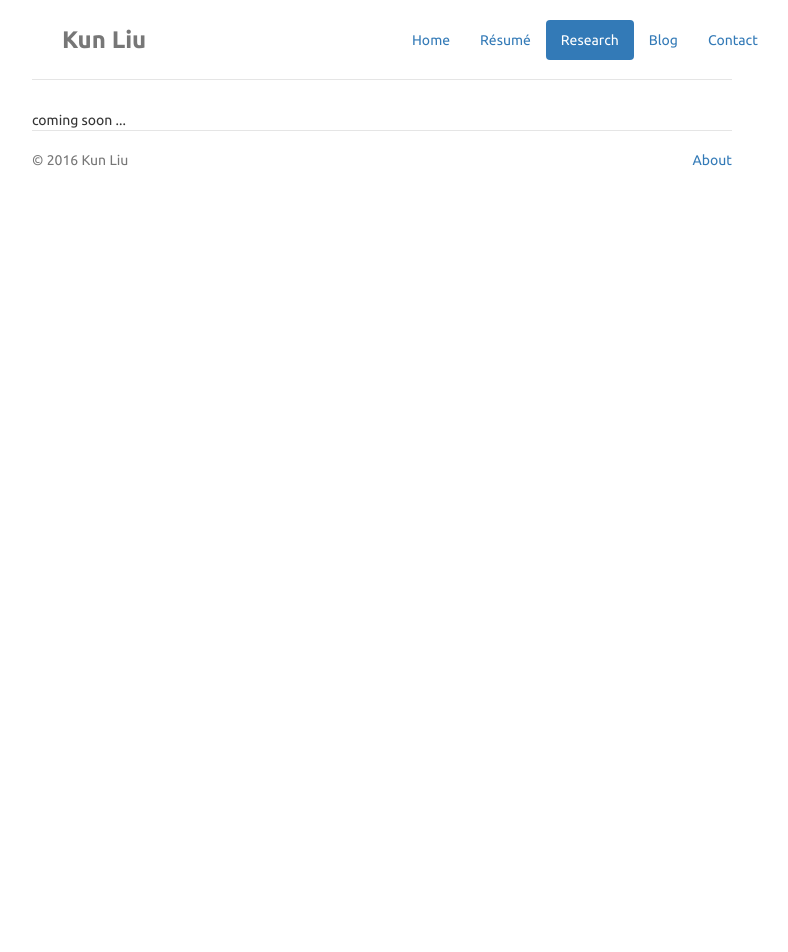
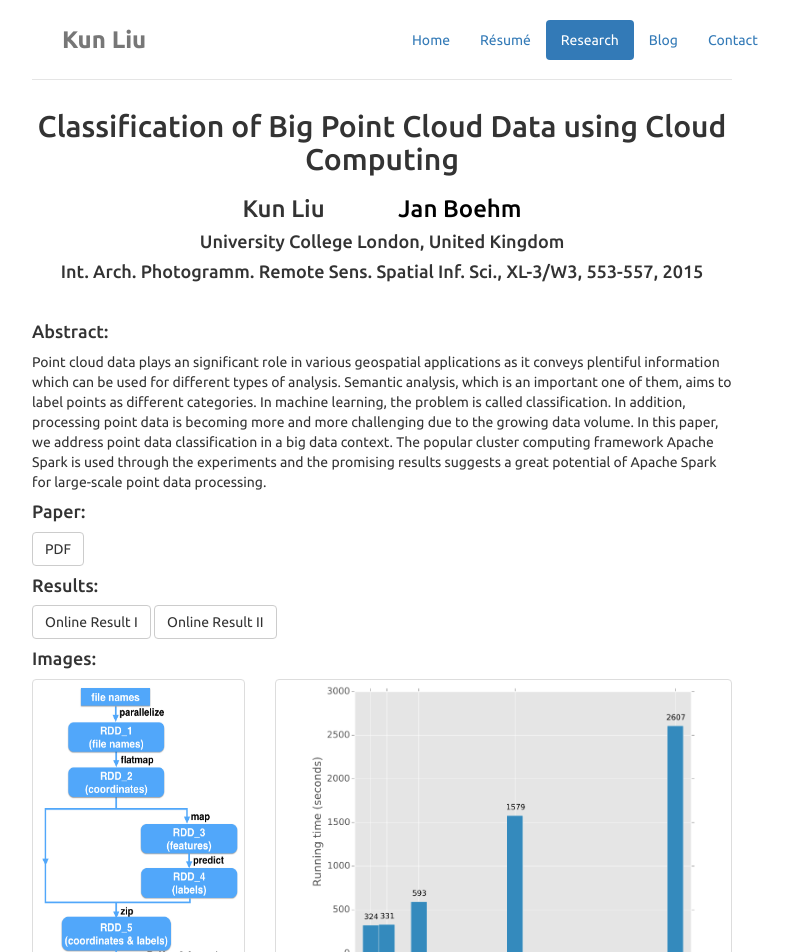
Before and after one commit to kwunlyou/kwunlyou.github.io, a Jekyll site: the page built from research/classification_of_big_point_cloud_data_using_cloud_computing.html, in a window 1280 px wide. Shown: the top 952 px of the page, without its empty margins (258-1046 px from the left). Built offline with Jekyll 4.4.1, drawn with Linux system fonts in a browser that asks for light colours; nearby versions of some CDN libraries; before the commit the page ends 900 px from its top, so only the background shows below that; some of the changed text lies outside the part shown.

Commit message:
add research content

```diff
--- a/assets/css/style.css
+++ b/assets/css/style.css
@@ -13,3 +13,8 @@ body {font-family: 'Ubuntu', sans-serif;}
 .project-title {margin-left: 0px; margin-right: 0px; margin-top: 0px; margin-bottom: 0px; font-size: 20px;}
 .project-introduction {margin-left: 0px; margin-right: 0px; margin-top: 5px; margin-bottom: 0px; font-size: 14px;}
 .project-links {margin-left: 0px; margin-right: 0px; margin-top: 0px; margin-bottom: 0px; font-size: 18px;}
+
+.paper-title {text-align: center;}
+.paper-authors {text-align: center;}
+.paper-author-affiliations {text-align: center;}
+.paper-publisher {text-align: center;}
--- a/research/classification_of_big_point_cloud_data_using_cloud_computing.html
+++ b/research/classification_of_big_point_cloud_data_using_cloud_computing.html
@@ -8,4 +8,83 @@ research: active
 blog: passive
 contact: passive
 ---
-coming soon ...
+<div>
+    <h2 class="paper-title">Classification of Big Point Cloud Data using Cloud Computing</h2>
+    <h3 class="paper-authors">
+        Kun Liu
+        <a style="padding-left:68px;color: black"
+           href="https://iris.ucl.ac.uk/iris/browse/profile?upi=JOBOE65" target="_blank">Jan Boehm
+        </a>
+    </h3>
+    <h4 class="paper-author-affiliations">University College London, United Kingdom</h4>
+    <h4 class="paper-publisher">Int. Arch. Photogramm. Remote Sens. Spatial Inf. Sci., XL-3/W3, 553-557, 2015</h4>
+    <br>
+    <div>
+        <h4>Abstract:</h4>
+        <p>
+            Point cloud data plays an significant role in various geospatial applications as it conveys plentiful
+            information
+            which can be used for different types of analysis. Semantic analysis, which is an important one of them,
+            aims to
+            label points as different categories. In machine learning, the problem is called classification. In
+            addition,
+            processing point data is becoming more and more challenging due to the growing data volume. In this paper,
+            we
+            address point data classification in a big data context. The popular cluster computing framework Apache
+            Spark is
+            used through the experiments and the promising results suggests a great potential of Apache Spark for
+            large-scale
+            point data processing.
+        </p>
+    </div>
+    <div>
+        <h4>Paper:</h4>
+        <a class="btn btn-default" href="/assets/paper/classification_of_big_point_cloud_data_using_cloud_computing.pdf"
+           role="button" target="_blank">PDF</a>
+    </div>
+    <div>
+        <h4>Results:</h4>
+        <a class="btn btn-default"
+           href="http://146.140.214.149/Toul1_4_LAMB93_000068_dim_rf_result/examples/Toul1_4_LAMB93_000068_dim_rf_result.ply.html"
+           role="button" target="_blank">Online Result I</a> <a class="btn btn-default"
+                                                                href="http://146.140.214.149/Toul1_4_LAMB93_000070_dim_rf_result/examples/Toul1_4_LAMB93_000070_dim_rf_result.ply.html"
+                                                                role="button" target="_blank">Online Result II</a>
+    </div>
+    <div>
+        <h4>Images:</h4>
+        <div class="row">
+            <div class="col-sm-4">
+                <a href="/assets/img/research/classification_of_big_point_cloud_data_using_cloud_computing/rdd.jpg"
+                   class="thumbnail">
+                    <img src="/assets/img/research/classification_of_big_point_cloud_data_using_cloud_computing/rdd.jpg"
+                         alt="rdd" style="width:216px;height:300px">
+                </a>
+                <p>
+                    <b>Figure 1:</b> The directed acyclic graph (DAG) in our implementa- tion using Apache Spark.
+                </p>
+            </div>
+            <div class="col-sm-8">
+                <a href="/assets/img/research/classification_of_big_point_cloud_data_using_cloud_computing/time.png"
+                   class="thumbnail">
+                    <img src="/assets/img/research/classification_of_big_point_cloud_data_using_cloud_computing/time.png"
+                         alt="rdd" style="width:390px;height:300px">
+                </a>
+                <p>
+                    <b>Figure 2:</b> We also explore the scalability of our implementation by exe- cuting the same test using different data sets of varying sizes as shown in the figure.
+                </p>
+            </div>
+        </div>
+        <div class="row">
+            <div class="col-sm-12">
+                <a href="/assets/img/research/classification_of_big_point_cloud_data_using_cloud_computing/res.png"
+                   class="thumbnail">
+                    <img src="/assets/img/research/classification_of_big_point_cloud_data_using_cloud_computing/res.png"
+                         alt="rdd" style="width:712px;height:1070px">
+                </a>
+                <p><b>Figure 3:</b> The classification results of point clouds acquired by mobile mapping system.</p>
+            </div>
+        </div>
+    </div>
+    <br>
+    <br>
+</div>
```
Also changed, not shown: assets/img/research/classification_of_big_point_cloud_data_using_cloud_computing/rdd.jpg (added), assets/img/research/classification_of_big_point_cloud_data_using_cloud_computing/res60.png (added), assets/img/research/classification_of_big_point_cloud_data_using_cloud_computing/res61.png (added), assets/img/research/classification_of_big_point_cloud_data_using_cloud_computing/res65.png (added), assets/img/research/classification_of_big_point_cloud_data_using_cloud_computing/res67.png (added), assets/img/research/classification_of_big_point_cloud_data_using_cloud_computing/res68.png (added), assets/img/research/classification_of_big_point_cloud_data_using_cloud_computing/res70.png (added), assets/img/research/classification_of_big_point_cloud_data_using_cloud_computing/time.png (added), 2 other files.
